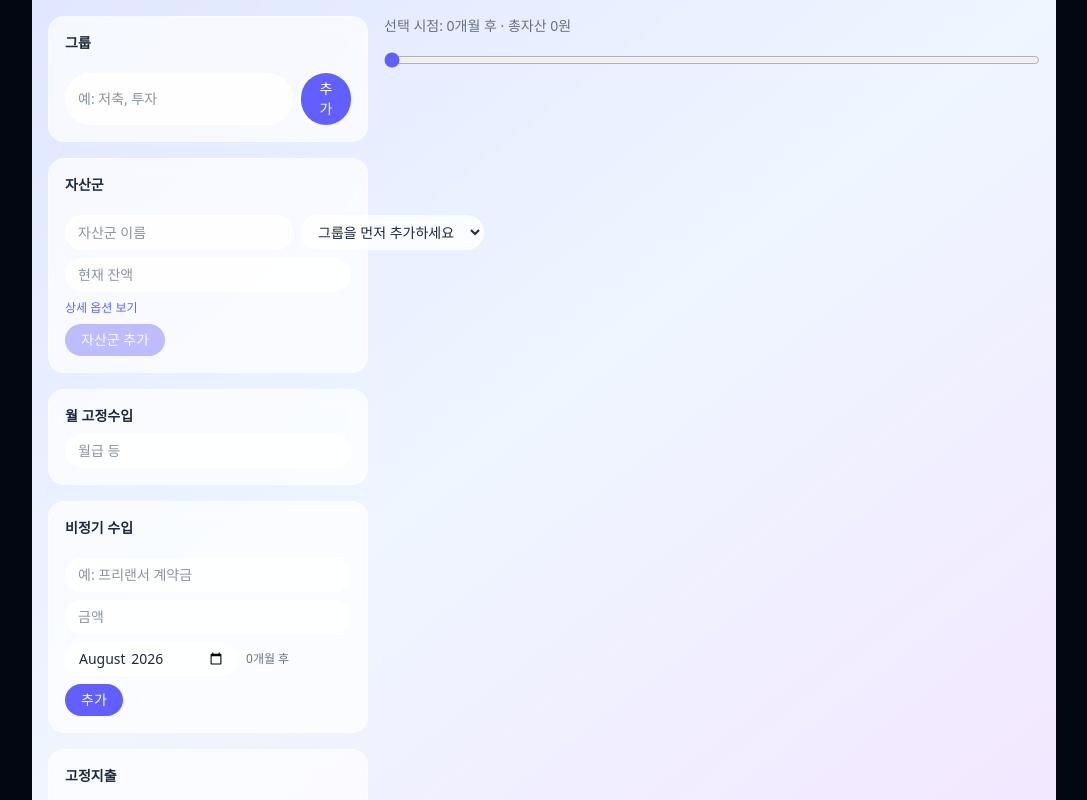
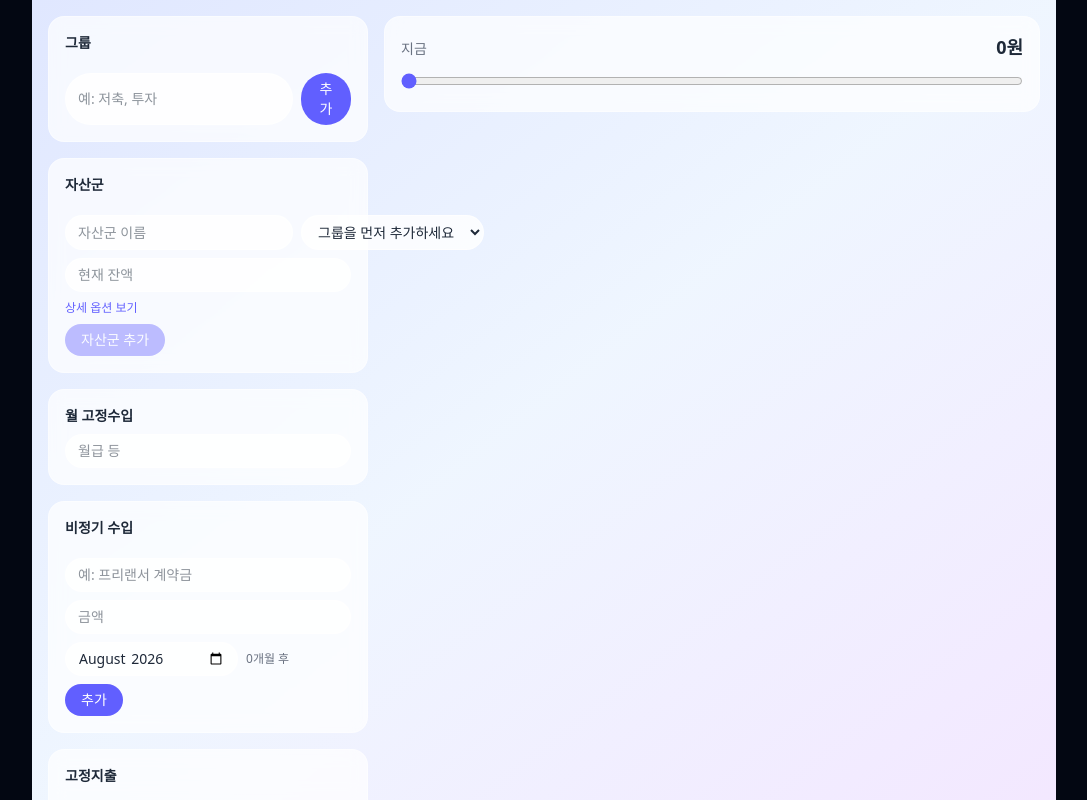
Before and after one commit to amaran-th/interactive-portfolio, a Next.js app: page /asset-simulator in a window 1280 px wide. Shown: the whole page, without its empty margins (96-1183 px from the left). Built offline with nearby package versions, Linux system fonts and the light colour scheme.

Commit message:
feat: 자산 시뮬레이터 타임라인 슬라이더 컴포넌트 추가

```diff
--- a/app/(portfolio)/playground/_sections/Works/6_AssetSimulator/AssetSimulator.tsx
+++ b/app/(portfolio)/playground/_sections/Works/6_AssetSimulator/AssetSimulator.tsx
@@ -5,7 +5,6 @@ import {
   AssetClass,
   FixedExpense,
   Group,
-  HORIZON_MONTHS,
   IrregularCashflow,
   NewAssetClassInput,
   NewFixedExpenseInput,
@@ -18,6 +17,7 @@ import {
 } from "./types";
 import { useSimulation } from "./useSimulation";
 import InputPanel from "./InputPanel";
+import TimelineSlider from "./TimelineSlider";
 
 export default function AssetSimulator() {
   const [groups, setGroups] = useState<Group[]>([]);
@@ -132,17 +132,11 @@ export default function AssetSimulator() {
           today={today}
         />
         <div className="flex flex-col gap-4">
-          <p className="text-sm text-gray-500">
-            선택 시점: {selectedMonth}개월 후 · 총자산{" "}
-            {selectedSnapshot.totalBalance.toLocaleString()}원
-          </p>
-          <input
-            type="range"
-            min={0}
-            max={HORIZON_MONTHS}
-            value={selectedMonth}
-            onChange={(e) => setSelectedMonth(Number(e.target.value))}
-            className="w-full accent-indigo-500"
+          <TimelineSlider
+            selectedMonth={selectedMonth}
+            onChange={setSelectedMonth}
+            totalBalance={selectedSnapshot.totalBalance}
+            today={today}
           />
         </div>
       </div>
--- /dev/null
+++ b/app/(portfolio)/playground/_sections/Works/6_AssetSimulator/TimelineSlider.tsx
@@ -0,0 +1,49 @@
+"use client";
+
+import { HORIZON_MONTHS } from "./types";
+
+type TimelineSliderProps = {
+  selectedMonth: number;
+  onChange: (month: number) => void;
+  totalBalance: number;
+  today: Date;
+};
+
+function formatMonthLabel(monthIndex: number, today: Date): string {
+  const date = new Date(
+    today.getFullYear(),
+    today.getMonth() + monthIndex,
+    1,
+  );
+  return `${date.getFullYear()}.${String(date.getMonth() + 1).padStart(2, "0")}`;
+}
+
+export default function TimelineSlider({
+  selectedMonth,
+  onChange,
+  totalBalance,
+  today,
+}: TimelineSliderProps) {
+  return (
+    <div className="rounded-2xl border border-white/40 bg-white/70 p-4 backdrop-blur">
+      <div className="flex items-baseline justify-between">
+        <span className="text-sm text-gray-500">
+          {selectedMonth === 0
+            ? "지금"
+            : `${selectedMonth}개월 후 · ${formatMonthLabel(selectedMonth, today)}`}
+        </span>
+        <span className="text-lg font-semibold text-gray-800">
+          {Math.round(totalBalance).toLocaleString()}원
+        </span>
+      </div>
+      <input
+        type="range"
+        min={0}
+        max={HORIZON_MONTHS}
+        value={selectedMonth}
+        onChange={(e) => onChange(Number(e.target.value))}
+        className="mt-3 w-full accent-indigo-500"
+      />
+    </div>
+  );
+}
```
